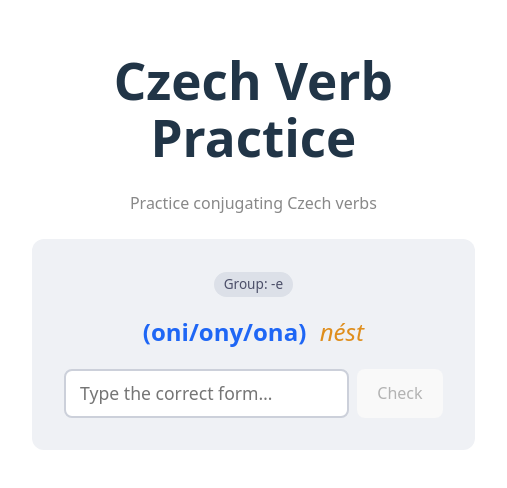
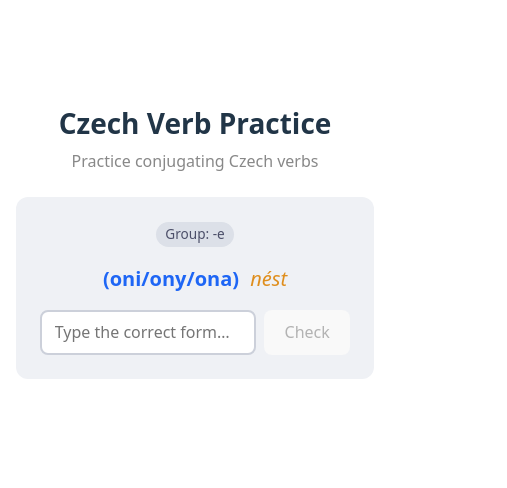
Before and after one commit to mbelsky/cze, a Svelte app: page / in a window 390 px wide. Shown: the part 188-676 px from the top of the page, 507 px wide, since content can reach past the window. Built offline with nearby package versions, Linux system fonts and the light colour scheme.

Commit message:
Make application mobile-friendly with responsive CSS
Co-authored-by: mbelsky <3923527+mbelsky@users.noreply.github.com>

```diff
--- a/src/App.svelte
+++ b/src/App.svelte
@@ -88,9 +88,15 @@
   .card {
     background: #1e1e2e;
     border-radius: 12px;
-    padding: 2em;
+    padding: 1.5em;
     max-width: 480px;
     margin: 0 auto;
+  }
+
+  @media (min-width: 768px) {
+    .card {
+      padding: 2em;
+    }
   }
 
   .group-badge {
@@ -105,8 +111,14 @@
 
   .exercise-label {
     display: block;
-    font-size: 1.5em;
+    font-size: 1.25em;
     margin-bottom: 0.8em;
+  }
+
+  @media (min-width: 768px) {
+    .exercise-label {
+      font-size: 1.5em;
+    }
   }
 
   .pronoun {
@@ -123,12 +135,19 @@
   .input-row {
     display: flex;
     gap: 0.5em;
+    flex-wrap: wrap;
+  }
+
+  @media (min-width: 480px) {
+    .input-row {
+      flex-wrap: nowrap;
+    }
   }
 
   input {
     flex: 1;
     padding: 0.6em 0.8em;
-    font-size: 1.1em;
+    font-size: 1em;
     border-radius: 8px;
     border: 2px solid #444;
     background: #181825;
@@ -136,6 +155,20 @@
     font-family: inherit;
     outline: none;
     transition: border-color 0.2s;
+    min-width: 0;
+    width: 100%;
+  }
+
+  @media (min-width: 480px) {
+    input {
+      width: auto;
+    }
+  }
+
+  @media (min-width: 768px) {
+    input {
+      font-size: 1.1em;
+    }
   }
 
   input:focus {
--- a/src/app.css
+++ b/src/app.css
@@ -31,8 +31,16 @@ body {
 }
 
 h1 {
-  font-size: 3.2em;
+  font-size: 1.75em;
   line-height: 1.1;
+  word-wrap: break-word;
+  hyphens: auto;
+}
+
+@media (min-width: 768px) {
+  h1 {
+    font-size: 3.2em;
+  }
 }
 
 .card {
@@ -42,8 +50,14 @@ h1 {
 #app {
   max-width: 1280px;
   margin: 0 auto;
-  padding: 2rem;
+  padding: 1rem;
   text-align: center;
+}
+
+@media (min-width: 768px) {
+  #app {
+    padding: 2rem;
+  }
 }
 
 button {
```
